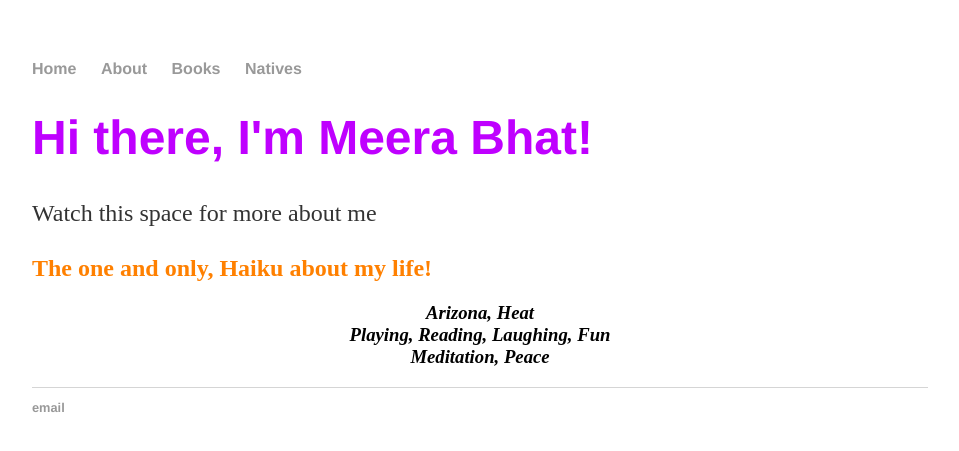
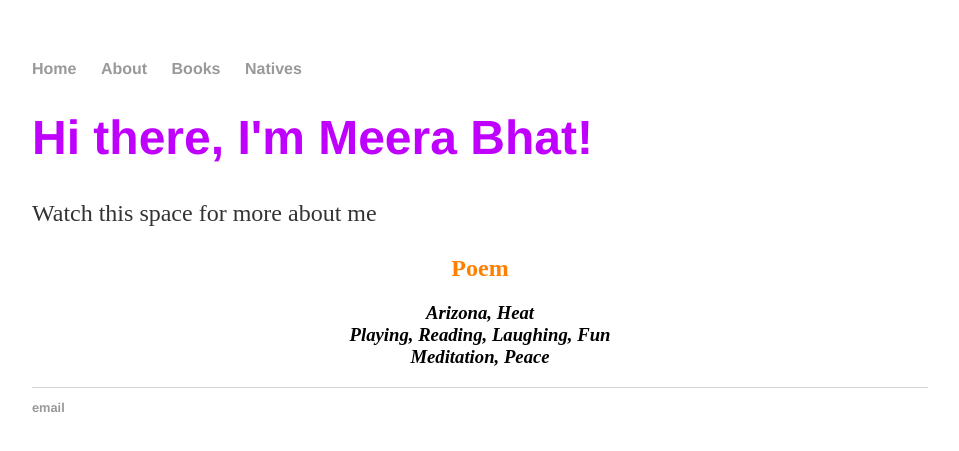
Before and after one commit to meerkatbhat/meerkatbhat, a Jekyll site: the page built from about/index.html, in a window 1280 px wide. Shown: the top 451 px of the page, without its empty margins (160-1119 px from the left). Built offline with Jekyll 4.4.1, drawn with Linux system fonts in a browser that asks for light colours.

Commit message:
Update index.html

```diff
--- a/about/index.html
+++ b/about/index.html
@@ -13,6 +13,7 @@ title: Meera B
 
 	h2 {
 	   color:rgb(255, 128, 0);
+	   text-align: center;
 		}
 
 	h3 {
@@ -21,7 +22,7 @@ title: Meera B
 		}
 	</style>
 <body>
-	<h2>The one and only, Haiku about my life! <h2>
+	<h2>Poem<h2>
             <h3> <em>Arizona, Heat <br>
 		Playing, Reading, Laughing, Fun <br>
 		    Meditation, Peace </em></h3>
```
